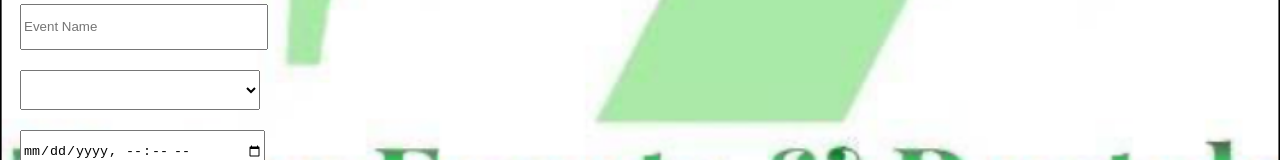
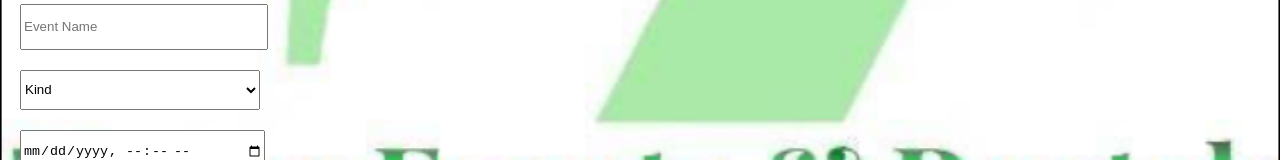
Before and after one commit to sabra6/zintas-website, a React (Create React App) app in the folder client/: page /eventform in a window 1280 px wide. Shown: the part 178-338 px from the top of the page. Built offline with nearby package versions, Linux system fonts and the light colour scheme; no server answers.

Commit message:
Made adjustments to editform and eventform

```diff
--- a/client/src/webpages/editform.jsx
+++ b/client/src/webpages/editform.jsx
@@ -134,7 +134,16 @@ useEffect(()=>{
        <button className="editbutton" onClick={()=>navigate('/dashboard')}> Cancel </button>
         <h1>Fill in the following information</h1>
         <input className="edittextbox" type="text" value={eventname} onChange={(e)=>seteventname(e.target.value)}></input>
-        <input className="edittextbox" type="text" value={eventkind} onChange={(e)=>seteventkind(e.target.value)}></input>
+        <select className="eventtextbox" onChange={(e)=>seteventkind(e.target.value)} value={eventkind}>
+          <option value= "Birthday">Birthday</option>
+          <option value= "Baptism">Baptism</option>
+          <option value= "Bridal Shower">Bridal Shower</option>
+          <option value= "Baby Shower">Baby Shower</option>
+          <option value= "Housewarming">Housewarming</option>
+          <option value= "Holy Communion">Holy Communion</option>
+          <option value= "Gender Reveal">Gender Reveal</option>
+          <option value= "Wedding">Wedding</option>
+        </select>
         <input className="edittextbox" type="datetime-local" value={eventdatetime || ''} onChange={(e)=>seteventdatetime(e.target.value)}></input>
         <input className="edittextbox" type="text" value={venueaddress} onChange={(e)=>setvenueaddress(e.target.value)}></input>
         <input className="edittextbox" type="text" value={numattendees} onChange={(e)=>setnumattendees(e.target.value)}></input>
--- a/client/src/webpages/eventform.jsx
+++ b/client/src/webpages/eventform.jsx
@@ -81,9 +81,16 @@ function Eventform(){
        <button className="eventbutton" onClick={()=>navigate('/dashboard')}>Back</button>
         <h1>Fill in the following information</h1>
         <input className="eventtextbox" type="text" placeholder="Event Name" onChange={(e)=>seteventname(e.target.value)}></input>
-        <select className="eventtextbox">
-          <option value= "Birthday"></option>
-          <option value= "Baby Shower"></option>
+        <select className="eventtextbox" onChange={(e)=>seteventkind(e.target.value)}>
+          <option value= "">Kind</option>
+          <option value= "Birthday">Birthday</option>
+          <option value= "Baptism">Baptism</option>
+          <option value= "Bridal Shower">Bridal Shower</option>
+          <option value= "Baby Shower">Baby Shower</option>
+          <option value= "Housewarming">Housewarming</option>
+          <option value= "Holy Communion">Holy Communion</option>
+          <option value= "Gender Reveal">Gender Reveal</option>
+          <option value= "Wedding">Wedding</option>
         </select>
         <input className="eventtextbox" type="datetime-local" placeholder="Date and Time of Event" onChange={(e)=>seteventdatetime(e.target.value)}></input>
         <input className="eventtextbox" type="text" placeholder="Venue Address" onChange={(e)=>setvenueaddress(e.target.value)}></input>
```
